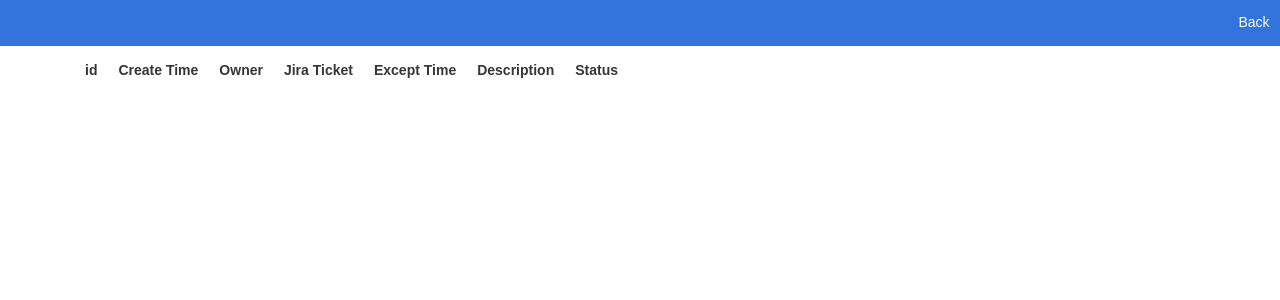
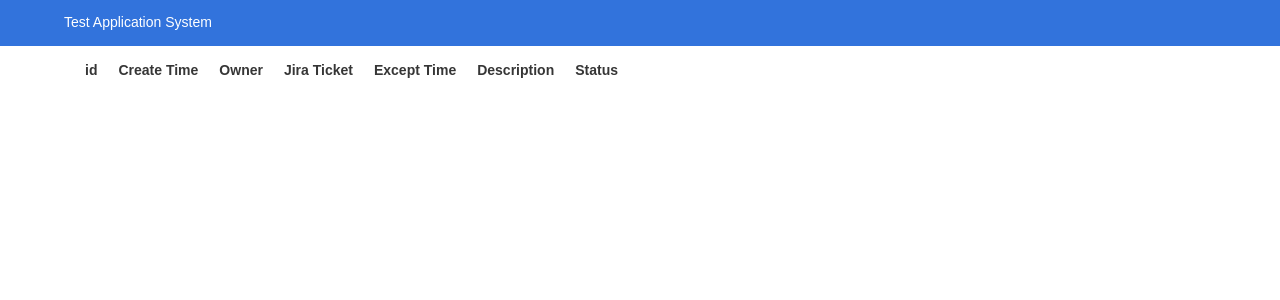
Before and after one commit to tblxdezhu/TestApplications, a Flask app: page /management in a window 1280 px wide. Shown: the top 300 px of the page. Run offline with Flask 2, Linux system fonts and the light colour scheme; the visitor is signed in with stand-in values (Sample User, id 1); data that the repository does not hold is empty; some libraries are stand-ins or nearby versions.

Commit message:
add mail of team and change brand type

```diff
--- a/app.py
+++ b/app.py
@@ -1,6 +1,7 @@
 from flask import Flask, render_template, request, url_for, redirect, flash, make_response, jsonify
 from flask_login import LoginManager, UserMixin, login_user, current_user, login_required, logout_user
-from wtforms import Form, StringField, PasswordField, BooleanField, SubmitField, TextAreaField, SelectField, RadioField, IntegerField
+from wtforms import Form, StringField, PasswordField, BooleanField, SubmitField, TextAreaField, SelectField, RadioField, \
+    IntegerField
 from wtforms.validators import DataRequired, Length
 from flask_wtf import FlaskForm
 from flask_sqlalchemy import SQLAlchemy
@@ -65,7 +66,7 @@ class ApplicationForm(FlaskForm):
     test_branches = TextAreaField('Test Branches (Unspecified branches:master)')
     compare_branches = TextAreaField('Base Branches')
     notes = TextAreaField('Notes')
-    team = SelectField('Team', choices=[(1, 'SLAM'), (2, 'SVM')], coerce=int)
+    team = SelectField('Team', choices=[('SLAM', 'SLAM'), ('SVM', 'SVM')])
     submit = SubmitField('Submit')
 
 
@@ -99,6 +100,7 @@ def index(page=1):
                 notes=form.notes.data
             )
             application.author = current_user
+            application.author.team = form.team.data
             db.session.add(application)
             db.session.commit()
             send_mail(mail_type='application', application=application)
@@ -117,16 +119,28 @@ def get_page(page):
 
 
 def send_mail(mail_type, application):
+    current_user_email = current_user.username + "@ygomi.com",
     message = Message(
         subject=application.jira_ticket,
-        sender=current_user.username + "@ygomi.com",
-        recipients=['zhenxuan.xu@ygomi.com'],
+        sender=current_user_email[0],
+        cc=['zhixun.xia@ygomi.com', 'ming.lei@ygomi.com', 'nan.jia@ygomi.com']
     )
+    if application.author.team == 'SLAM':
+        message.recipients = ['zhenxuan.xu@ygomi.com']
+        message.cc.append('xin.li@ygomi.com')
+    else:
+        message.recipients = ['xin.li@ygomi.com']
+        message.cc.append('zhenxuan.xu@ygomi.com')
     if mail_type == 'reply':
-        message.body = render_template('reply.txt', application=application, server=app.config['SERVER_ADDRESS'], port=app.config['FLASK_RUN_PORT'])
+        message.body = render_template('reply.txt', application=application, server=app.config['SERVER_ADDRESS'],
+                                       port=app.config['FLASK_RUN_PORT'])
     else:
-        message.body = render_template('application.txt', name=current_user.username, application=application, server=app.config['SERVER_ADDRESS'], port=app.config['FLASK_RUN_PORT'])
+        message.body = render_template('application.txt', name=current_user.username, application=application,
+                                       server=app.config['SERVER_ADDRESS'], port=app.config['FLASK_RUN_PORT'])
     mail.send(message)
+    # print("sender: ", message.sender)
+    # print("recipients:  ", message.recipients)
+    # print("cc:  ", message.cc)
 
 
 #
@@ -198,7 +212,8 @@ def logout():
 def auth_(form):
     if app.config['FLASK_ENV'] == 'development':
         return make_response('', 200)
-    return requests.get(url=app.config['RESTFUL_API_URL'], auth=HTTPBasicAuth(str(form.username.data), str(form.password.data)))
+    return requests.get(url=app.config['RESTFUL_API_URL'],
+                        auth=HTTPBasicAuth(str(form.username.data), str(form.password.data)))
 
 
 @app.cli.command()
--- a/templates/my_applications.html
+++ b/templates/my_applications.html
@@ -11,20 +11,9 @@
 {% endwith %}
 <!-- Navigation bar -->
 <nav class="navbar is-link is-fixed-top">
-    <div class="navbar-brand">
-        <div class="navbar-burger burger" data-target="navbarExampleTransparentExample">
-            <span></span>
-            <span></span>
-            <span></span>
-        </div>
-    </div>
-
-    <div id="navbarExampleTransparentExample" class="navbar-menu">
-        <div class="navbar-end">
-            <a class="navbar-item" href="/">
-                <span>Back</span>
-            </a>
-
+    <div class="container">
+        <div class="navbar-brand">
+            <a class="navbar-item" href="/">Test Application System</a>
         </div>
     </div>
 </nav>
```
Also changed, not shown: templates/application.html (+3 -13 lines).
